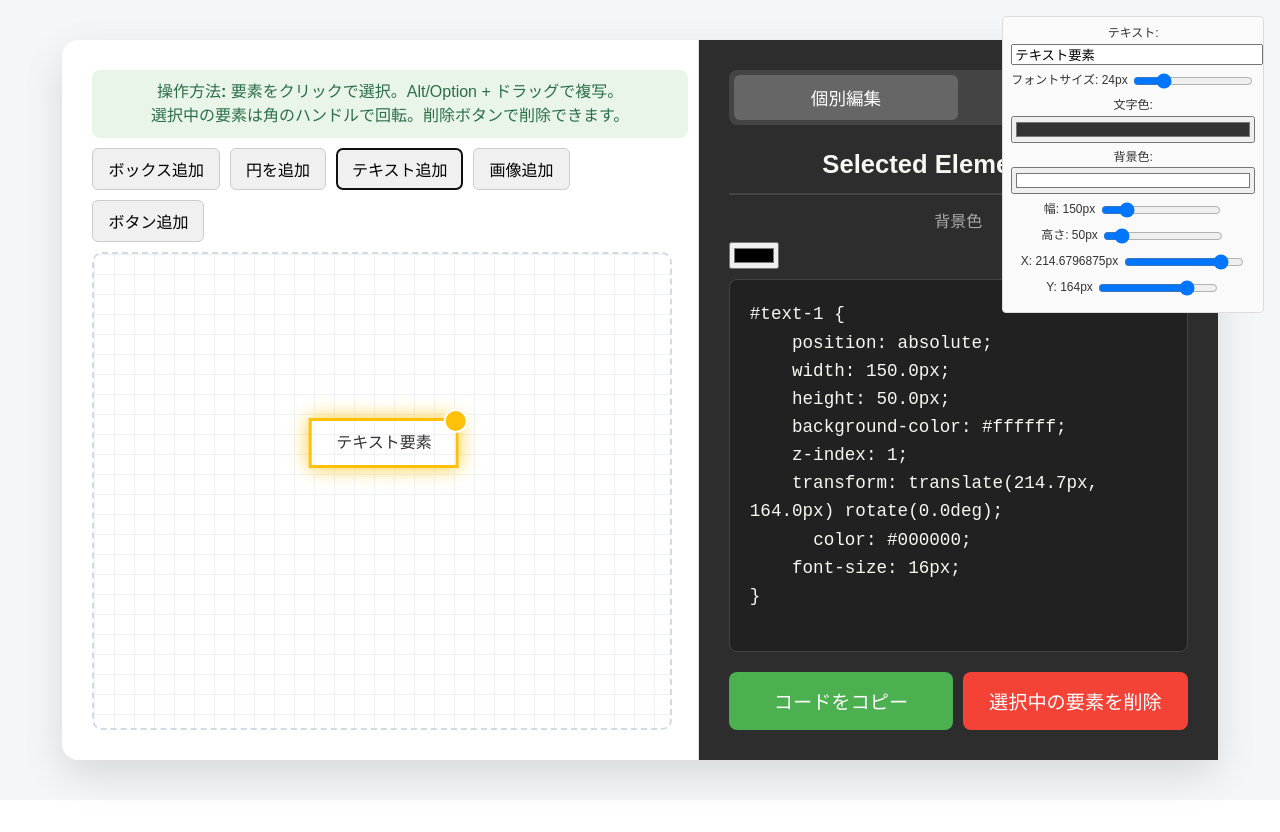
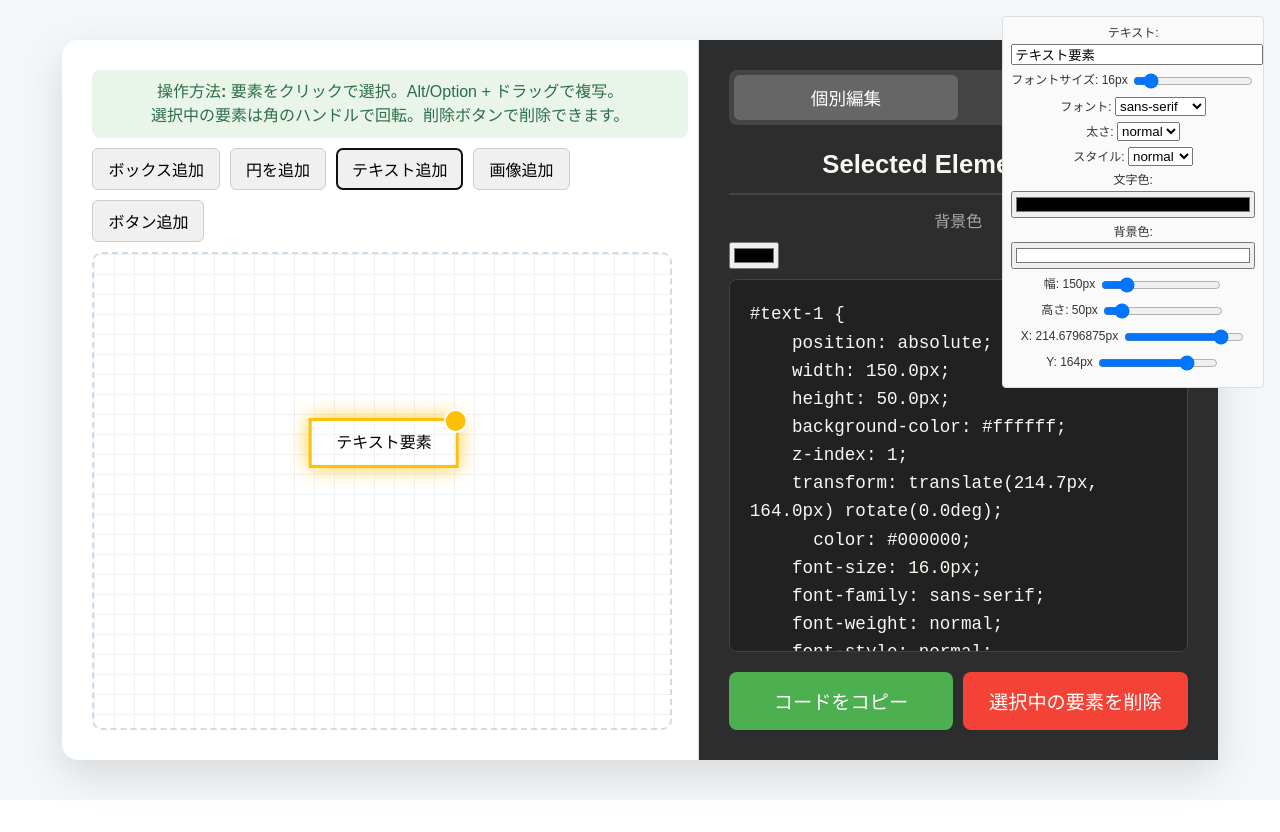
Before and after one commit to tako-chan0511/cssvisualizer, a Vue app: page / in a window 1280 px wide. Both pictures are taken after a click on the button "テキスト追加". Built offline with nearby package versions, Linux system fonts and the light colour scheme.

Commit message:
フォントファミリ、太さ、スタイル連携

```diff
--- a/dev-dist/sw.js
+++ b/dev-dist/sw.js
@@ -82,7 +82,7 @@ define(['./workbox-54d0af47'], (function (workbox) { 'use strict';
     "revision": "670ae3298722b21a3404328b42a0b957"
   }, {
     "url": "index.html",
-    "revision": "0.mkec3fumj38"
+    "revision": "0.6q7ee6d6ulg"
   }], {});
   workbox.cleanupOutdatedCaches();
   workbox.registerRoute(new workbox.NavigationRoute(workbox.createHandlerBoundToURL("index.html"), {
--- a/src/App.vue
+++ b/src/App.vue
@@ -288,8 +288,7 @@ const sandboxStyle = computed((): CSSProperties => {
   return { height: "100%" };
 });
 
-// 個別要素のCSSコードを生成するcomputed （フォントサイズ・文字色も追加）
-// 個別要素のCSSコードを生成するcomputed （フォントサイズ・文字色も追加）
+// 個別要素のCSSコードを生成するcomputed （フォント関連もBOX/ボタンに追加）
 const generatedIndividualCss = computed(() => {
   if (!selectedElement.value) {
     return "/* 要素をクリックして選択してください */";
@@ -306,6 +305,9 @@ const generatedIndividualCss = computed(() => {
     backgroundColor,
     fontSize,
     fontColor,
+    fontFamily,
+    fontWeight,
+    fontStyle,
     type,
   } = el;
 
@@ -316,37 +318,35 @@ const generatedIndividualCss = computed(() => {
     height: ${height.toFixed(1)}px;
     background-color: ${backgroundColor || "#ffffff"};
     z-index: ${zIndex};
-    transform: translate(${x.toFixed(1)}px, ${y.toFixed(
-    1
-  )}px) rotate(${angle.toFixed(1)}deg);
+    transform: translate(${x.toFixed(1)}px, ${y.toFixed(1)}px) rotate(${angle.toFixed(1)}deg);
   }`;
 
-  // テキスト要素の場合のみ文字関連のプロパティを追加
-  if (type === "text") {
-    css = css.replace(
-      /\}$/,
-      `    color: ${fontColor || "#000000"};\n` +
-        `    font-size: ${fontSize?.toFixed(1) || 16}px;\n` +
-        `}`
-    );
-  }
+  // BOX / TEXT / BUTTON に対してフォント系プロパティを追加
+  if (type === "box" || type === "text" || type === "button") {
+    // 挿入する文字系CSS
+    let fontCss =
+      `    color: ${fontColor   || "#000000"};\n` +
+      `    font-size: ${fontSize?.toFixed(1) || 16}px;\n` +
+      `    font-family: ${fontFamily || "sans-serif"};\n` +
+      `    font-weight: ${fontWeight || "normal"};\n` +
+      `    font-style: ${fontStyle || "normal"};\n`;
 
-  // ボタン要素の場合のみボタン独自のプロパティを追加
-  if (type === "button") {
-    // すでに閉じカッコ } があるので最後の } の直前に挿入
-    css = css.replace(
-      /\}$/,
-      `    color: ${fontColor || "#000000"};\n` +
-        `    font-size: ${fontSize?.toFixed(1) || 16}px;\n` +
+    // ボタンだけはさらにボタン固有スタイルも追加
+    if (type === "button") {
+      fontCss +=
         `    border: none;\n` +
         `    border-radius: 4px;\n` +
-        `    padding: 8px 16px;\n` +
-        `}`
-    );
+        `    padding: 8px 16px;\n`;
+    }
+
+    // 最後の'}'の直前にまとめて挿入
+    css = css.replace(/\}$/, fontCss + `}`);
   }
 
   return css.trim();
 });
+
+
 
 const generatedLayoutCss = computed(() => {
   const code = `
@@ -381,6 +381,11 @@ const addElement = (
     // ★★★ 追加：必ず背景色を初期化 ★★★
     backgroundColor:
       type === "box" ? "#6dd5ed" /* 水色グラデ調のスタート色 */ : undefined,
+    fontSize: 16,
+    fontColor: "#000000",
+    fontFamily: "sans-serif", // ← 追加
+    fontWeight: "normal",
+    fontStyle: "normal",
   };
 
   if (type === "text") {
@@ -829,7 +834,7 @@ body {
   border-radius: 6px;
   z-index: 1000;
   font-size: 12px;
-  box-shadow: 0 2px 8px rgba(0,0,0,0.15);
+  box-shadow: 0 2px 8px rgba(0, 0, 0, 0.15);
 }
 .controls.layout-popup h3 {
   margin: 0 0 8px;
--- a/src/components/VisualBox.vue
+++ b/src/components/VisualBox.vue
@@ -8,7 +8,10 @@
     :style="elementStyle"
   >
     {{ props.state.content }}
-    <div v-if="props.isSelected && !props.isLayoutMode" class="rotate-handle"></div>
+    <div
+      v-if="props.isSelected && !props.isLayoutMode"
+      class="rotate-handle"
+    ></div>
   </div>
 
   <!-- コントロールパネル -->
@@ -21,6 +24,36 @@
       フォントサイズ: {{ fontSize }}px
       <input type="range" v-model.number="fontSize" min="10" max="72" />
     </label>
+
+    <label>
+      フォント:
+      <select v-model="fontFamily">
+        <option value="sans-serif">sans-serif</option>
+        <option value="serif">serif</option>
+        <option value="monospace">monospace</option>
+        <option value="cursive">cursive</option>
+      </select>
+    </label>
+
+    <label>
+      太さ:
+      <select v-model="fontWeight">
+        <option value="normal">normal</option>
+        <option value="bold">bold</option>
+        <option value="bolder">bolder</option>
+        <option value="lighter">lighter</option>
+      </select>
+    </label>
+
+    <label>
+      スタイル:
+      <select v-model="fontStyle">
+        <option value="normal">normal</option>
+        <option value="italic">italic</option>
+        <option value="oblique">oblique</option>
+      </select>
+    </label>
+
     <label>
       文字色:
       <input type="color" v-model="fontColor" />
@@ -49,71 +82,106 @@
 </template>
 
 <script setup lang="ts">
-import { ref, watch, computed, type CSSProperties } from 'vue'
-import type { ElementState } from '../types'
+import { ref, watch, computed, type CSSProperties } from "vue";
+import type { ElementState } from "../types";
 
 const props = defineProps<{
-  state: ElementState
-  isSelected: boolean
-  isLayoutMode: boolean
-}>()
+  state: ElementState;
+  isSelected: boolean;
+  isLayoutMode: boolean;
+}>();
 
 // 双方向バインド用ローカル refs
-const width    = ref(props.state.width)
-const height   = ref(props.state.height)
-const bgColor  = ref(props.state.backgroundColor || '#007acc')
-const fontSize = ref(props.state.fontSize ?? 16)
-const fontColor= ref(props.state.fontColor ?? '#000000')
-const x        = ref(props.state.x)
-const y        = ref(props.state.y)
+const width = ref(props.state.width);
+const height = ref(props.state.height);
+const bgColor = ref(props.state.backgroundColor || "#007acc");
+const fontSize = ref(props.state.fontSize ?? 16);
+const fontColor = ref(props.state.fontColor ?? "#000000");
+const x = ref(props.state.x);
+const y = ref(props.state.y);
+
+const fontFamily = ref(props.state.fontFamily ?? 'sans-serif')
+const fontWeight = ref(props.state.fontWeight ?? 'normal')
+const fontStyle  = ref(props.state.fontStyle  ?? 'normal')
+
+// state に反映
+watch(fontFamily, v => props.state.fontFamily = v)
+watch(fontWeight, v => props.state.fontWeight = v)
+watch(fontStyle,  v => props.state.fontStyle  = v)
 
 // コントロールの変化を state に反映
-watch(width,    v => props.state.width  = v)
-watch(height,   v => props.state.height = v)
-watch(bgColor,  v => props.state.backgroundColor = v)
-watch(fontSize, v => props.state.fontSize = v)
-watch(fontColor,v => props.state.fontColor = v)
-watch(x,        v => props.state.x = v)
-watch(y,        v => props.state.y = v)
+watch(width, (v) => (props.state.width = v));
+watch(height, (v) => (props.state.height = v));
+watch(bgColor, (v) => (props.state.backgroundColor = v));
+watch(fontSize, (v) => (props.state.fontSize = v));
+watch(fontColor, (v) => (props.state.fontColor = v));
+watch(x, (v) => (props.state.x = v));
+watch(y, (v) => (props.state.y = v));
 
 // state 側の変更をコントロールに反映
-watch(() => props.state.width,           v => width.value     = v)
-watch(() => props.state.height,          v => height.value    = v)
-watch(() => props.state.backgroundColor, v => bgColor.value   = v || '#007acc')
-watch(() => props.state.fontSize,        v => fontSize.value  = v)
-watch(() => props.state.fontColor,       v => fontColor.value = v)
-watch(() => props.state.x,               v => x.value         = v)
-watch(() => props.state.y,               v => y.value         = v)
+watch(
+  () => props.state.width,
+  (v) => (width.value = v)
+);
+watch(
+  () => props.state.height,
+  (v) => (height.value = v)
+);
+watch(
+  () => props.state.backgroundColor,
+  (v) => (bgColor.value = v || "#007acc")
+);
+watch(
+  () => props.state.fontSize,
+  (v) => (fontSize.value = v)
+);
+watch(
+  () => props.state.fontColor,
+  (v) => (fontColor.value = v)
+);
+watch(
+  () => props.state.x,
+  (v) => (x.value = v)
+);
+watch(
+  () => props.state.y,
+  (v) => (y.value = v)
+);
+
+
 
 // スタイル
 const elementStyle = computed((): CSSProperties => {
   const base: CSSProperties = {
-    display:        'flex',
-    justifyContent: 'center',
-    alignItems:     'center',
-    color:          props.state.fontColor,
-    fontSize:       `${props.state.fontSize}px`,
+    display: "flex",
+    justifyContent: "center",
+    alignItems: "center",
+    color: props.state.fontColor,
+    fontSize: `${props.state.fontSize}px`,
+    fontFamily: props.state.fontFamily, // ← 追加
+    fontWeight: props.state.fontWeight,
+    fontStyle:  props.state.fontStyle,
     backgroundColor: props.state.backgroundColor,
-    width:          `${props.state.width}px`,
-    height:         `${props.state.height}px`,
-    border:         'none',
-    borderRadius:   '4px',
-    cursor:         'pointer',
-    userSelect:     'none',
-    boxSizing:      'border-box',
-  }
+    width: `${props.state.width}px`,
+    height: `${props.state.height}px`,
+    border: "none",
+    borderRadius: "4px",
+    cursor: "pointer",
+    userSelect: "none",
+    boxSizing: "border-box",
+  };
   if (props.isLayoutMode) {
-    return base
+    return base;
   }
   return {
     ...base,
-    position:  'absolute',
-    left:      '0px',
-    top:       '0px',
+    position: "absolute",
+    left: "0px",
+    top: "0px",
     transform: `translate(${props.state.x}px, ${props.state.y}px) rotate(${props.state.angle}deg)`,
-    zIndex:    props.state.zIndex,
-  }
-})
+    zIndex: props.state.zIndex,
+  };
+});
 </script>
 
 <style scoped>
--- a/src/components/VisualButton.vue
+++ b/src/components/VisualButton.vue
@@ -8,7 +8,10 @@
     :style="elementStyle"
   >
     {{ props.state.content }}
-    <div v-if="props.isSelected && !props.isLayoutMode" class="rotate-handle"></div>
+    <div
+      v-if="props.isSelected && !props.isLayoutMode"
+      class="rotate-handle"
+    ></div>
   </div>
 
   <!-- コントロールパネル -->
@@ -21,6 +24,36 @@
       フォントサイズ: {{ fontSize }}px
       <input type="range" v-model.number="fontSize" min="10" max="72" />
     </label>
+
+    <label>
+      フォント:
+      <select v-model="fontFamily">
+        <option value="sans-serif">sans-serif</option>
+        <option value="serif">serif</option>
+        <option value="monospace">monospace</option>
+        <option value="cursive">cursive</option>
+      </select>
+    </label>
+
+    <label>
+      太さ:
+      <select v-model="fontWeight">
+        <option value="normal">normal</option>
+        <option value="bold">bold</option>
+        <option value="bolder">bolder</option>
+        <option value="lighter">lighter</option>
+      </select>
+    </label>
+
+    <label>
+      スタイル:
+      <select v-model="fontStyle">
+        <option value="normal">normal</option>
+        <option value="italic">italic</option>
+        <option value="oblique">oblique</option>
+      </select>
+    </label>
+
     <label>
       文字色:
       <input type="color" v-model="fontColor" />
@@ -49,71 +82,104 @@
 </template>
 
 <script setup lang="ts">
-import { ref, watch, computed, type CSSProperties } from 'vue'
-import type { ElementState } from '../types'
+import { ref, watch, computed, type CSSProperties } from "vue";
+import type { ElementState } from "../types";
 
 const props = defineProps<{
-  state: ElementState
-  isSelected: boolean
-  isLayoutMode: boolean
-}>()
+  state: ElementState;
+  isSelected: boolean;
+  isLayoutMode: boolean;
+}>();
 
 // ── 双方向バインド用ローカル refs ──
-const width    = ref(props.state.width)
-const height   = ref(props.state.height)
-const bgColor  = ref(props.state.backgroundColor || '#007acc')
-const fontSize = ref(props.state.fontSize ?? 16)
-const fontColor= ref(props.state.fontColor ?? '#000000')
-const x        = ref(props.state.x)
-const y        = ref(props.state.y)
+const width = ref(props.state.width);
+const height = ref(props.state.height);
+const bgColor = ref(props.state.backgroundColor || "#007acc");
+const fontSize = ref(props.state.fontSize ?? 16);
+const fontColor = ref(props.state.fontColor ?? "#000000");
+const x = ref(props.state.x);
+const y = ref(props.state.y);
+
+const fontFamily = ref(props.state.fontFamily ?? 'sans-serif')
+const fontWeight = ref(props.state.fontWeight ?? 'normal')
+const fontStyle  = ref(props.state.fontStyle  ?? 'normal')
+
+// state に反映
+watch(fontFamily, v => props.state.fontFamily = v)
+watch(fontWeight, v => props.state.fontWeight = v)
+watch(fontStyle,  v => props.state.fontStyle  = v)
 
 // ── コントロール側の変更を state に反映 ──
-watch(width,    v => (props.state.width  = v))
-watch(height,   v => (props.state.height = v))
-watch(bgColor,  v => (props.state.backgroundColor = v))
-watch(fontSize, v => (props.state.fontSize = v))
-watch(fontColor,v => (props.state.fontColor = v))
-watch(x,        v => (props.state.x = v))
-watch(y,        v => (props.state.y = v))
+watch(width, (v) => (props.state.width = v));
+watch(height, (v) => (props.state.height = v));
+watch(bgColor, (v) => (props.state.backgroundColor = v));
+watch(fontSize, (v) => (props.state.fontSize = v));
+watch(fontColor, (v) => (props.state.fontColor = v));
+watch(x, (v) => (props.state.x = v));
+watch(y, (v) => (props.state.y = v));
 
 // ── state 側の変更をコントロールに反映 ──
-watch(() => props.state.width,           v => (width.value     = v))
-watch(() => props.state.height,          v => (height.value    = v))
-watch(() => props.state.backgroundColor, v => (bgColor.value   = v || '#007acc'))
-watch(() => props.state.fontSize,        v => (fontSize.value  = v))
-watch(() => props.state.fontColor,       v => (fontColor.value = v))
-watch(() => props.state.x,               v => (x.value         = v))
-watch(() => props.state.y,               v => (y.value         = v))
+watch(
+  () => props.state.width,
+  (v) => (width.value = v)
+);
+watch(
+  () => props.state.height,
+  (v) => (height.value = v)
+);
+watch(
+  () => props.state.backgroundColor,
+  (v) => (bgColor.value = v || "#007acc")
+);
+watch(
+  () => props.state.fontSize,
+  (v) => (fontSize.value = v)
+);
+watch(
+  () => props.state.fontColor,
+  (v) => (fontColor.value = v)
+);
+watch(
+  () => props.state.x,
+  (v) => (x.value = v)
+);
+watch(
+  () => props.state.y,
+  (v) => (y.value = v)
+);
 
 // ── 要素スタイル ──
 const elementStyle = computed((): CSSProperties => {
   const base: CSSProperties = {
-    display:         'flex',
-    justifyContent:  'center',
-    alignItems:      'center',
-    color:           props.state.fontColor,
-    fontSize:        `${props.state.fontSize}px`,
+    display: "flex",
+    justifyContent: "center",
+    alignItems: "center",
+    color: props.state.fontColor,
+    fontSize: `${props.state.fontSize}px`,
+    fontFamily: props.state.fontFamily,
+    fontWeight: props.state.fontWeight,
+    fontStyle:  props.state.fontStyle,
     backgroundColor: props.state.backgroundColor,
-    width:           `${props.state.width}px`,
-    height:          `${props.state.height}px`,
-    border:          'none',
-    borderRadius:    '4px',
-    cursor:          'pointer',
-    userSelect:      'none',
-    boxSizing:       'border-box',
-  }
+    width: `${props.state.width}px`,
+    height: `${props.state.height}px`,
+    border: "none",
+    borderRadius: "4px",
+    cursor: "pointer",
+    userSelect: "none",
+    boxSizing: "border-box",
+  };
   if (props.isLayoutMode) {
-    return base
+    return base;
   }
   return {
     ...base,
-    position:  'absolute',
-    left:      '0px',
-    top:       '0px',
+    position: "absolute",
+    left: "0px",
+    top: "0px",
     transform: `translate(${props.state.x}px, ${props.state.y}px) rotate(${props.state.angle}deg)`,
-    zIndex:    props.state.zIndex,
-  }
-})
+    zIndex: props.state.zIndex,
+  };
+});
 </script>
 
 <style scoped>
--- a/src/components/VisualText.vue
+++ b/src/components/VisualText.vue
@@ -21,6 +21,34 @@
     <label>
       フォントサイズ: {{ fontSize }}px
       <input type="range" v-model.number="fontSize" min="10" max="72" />
+    </label>
+    <label>
+      フォント:
+      <select v-model="fontFamily">
+        <option value="sans-serif">sans-serif</option>
+        <option value="serif">serif</option>
+        <option value="monospace">monospace</option>
+        <option value="cursive">cursive</option>
+      </select>
+    </label>
+
+    <label>
+      太さ:
+      <select v-model="fontWeight">
+        <option value="normal">normal</option>
+        <option value="bold">bold</option>
+        <option value="bolder">bolder</option>
+        <option value="lighter">lighter</option>
+      </select>
+    </label>
+
+    <label>
+      スタイル:
+      <select v-model="fontStyle">
+        <option value="normal">normal</option>
+        <option value="italic">italic</option>
+        <option value="oblique">oblique</option>
+      </select>
     </label>
     <label>
       文字色:
@@ -50,77 +78,92 @@
 </template>
 
 <script setup lang="ts">
-import { ref, watch, computed, type CSSProperties } from 'vue'
-import type { ElementState } from '../types'
+import { ref, watch, computed, type CSSProperties } from "vue";
+import type { ElementState } from "../types";
 
 // props 受け取り
 const props = defineProps<{
-  state: ElementState
-  isSelected: boolean
-  isLayoutMode: boolean
-}>()
+  state: ElementState;
+  isSelected: boolean;
+  isLayoutMode: boolean;
+}>();
 
 // emit 定義
 const emit = defineEmits<{
-  (e: 'select', id: string): void
-}>()
+  (e: "select", id: string): void;
+}>();
 
 // ローカルバインド用
-const textContent = ref(props.state.content)
-const fontSize    = ref(props.state.fontSize ?? 24)
-const fontColor   = ref(props.state.fontColor ?? '#333333')
-const bgColor     = ref(props.state.backgroundColor ?? '#ffffff')
-const width       = ref(props.state.width)
-const height      = ref(props.state.height)
-const x           = ref(props.state.x)
-const y           = ref(props.state.y)
+const textContent = ref(props.state.content);
+const fontSize = ref(props.state.fontSize ?? 24);
+const fontColor = ref(props.state.fontColor ?? "#333333");
+const bgColor = ref(props.state.backgroundColor ?? "#ffffff");
+const width = ref(props.state.width);
+const height = ref(props.state.height);
+const x = ref(props.state.x);
+const y = ref(props.state.y);
 
 // state への反映
-watch(textContent, v => props.state.content = v)
-watch(fontSize,    v => props.state.fontSize = v)
-watch(fontColor,   v => props.state.fontColor = v)
-watch(bgColor,     v => props.state.backgroundColor = v)
-watch(width,       v => props.state.width = v)
-watch(height,      v => props.state.height = v)
-watch(x,           v => props.state.x = v)
-watch(y,           v => props.state.y = v)
+watch(textContent, (v) => (props.state.content = v));
+watch(fontSize, (v) => (props.state.fontSize = v));
+watch(fontColor, (v) => (props.state.fontColor = v));
+watch(bgColor, (v) => (props.state.backgroundColor = v));
+watch(width, (v) => (props.state.width = v));
+watch(height, (v) => (props.state.height = v));
+watch(x, (v) => (props.state.x = v));
+watch(y, (v) => (props.state.y = v));
+
+const fontFamily = ref(props.state.fontFamily ?? 'sans-serif')
+const fontWeight = ref(props.state.fontWeight ?? 'normal')
+const fontStyle  = ref(props.state.fontStyle  ?? 'normal')
+
+// state に反映
+watch(fontFamily, v => props.state.fontFamily = v)
+watch(fontWeight, v => props.state.fontWeight = v)
+watch(fontStyle,  v => props.state.fontStyle  = v)
+
+
+
 
 // 選択ハンドラ
 function onSelect() {
-  emit('select', props.state.id)
+  emit("select", props.state.id);
 }
 
 // 要素スタイル
 const elementStyle = computed<CSSProperties>(() => {
-  const { state, isLayoutMode } = props
+  const { state, isLayoutMode } = props;
   const baseStyle: CSSProperties = {
     color: state.fontColor,
     fontSize: `${state.fontSize}px`,
+    fontFamily: fontFamily.value,
+    fontWeight: fontWeight.value,
+    fontStyle:  fontStyle.value,
     backgroundColor: state.backgroundColor,
-    display: 'flex',
-    justifyContent: 'center',
-    alignItems: 'center',
-    textAlign: 'center',
-    wordBreak: 'break-word',
+    display: "flex",
+    justifyContent: "center",
+    alignItems: "center",
+    textAlign: "center",
+    wordBreak: "break-word",
     width: `${state.width}px`,
     height: `${state.height}px`,
-  }
+  };
 
   if (isLayoutMode) {
     // レイアウトモードでは絶対配置を外す
-    return baseStyle
+    return baseStyle;
   } else {
     // 個別編集モードでは絶対配置と回転を追加
     return {
       ...baseStyle,
-      position: 'absolute',
-      left: '0px',
-      top: '0px',
+      position: "absolute",
+      left: "0px",
+      top: "0px",
       transform: `translate(${state.x}px, ${state.y}px) rotate(${state.angle}deg)`,
       zIndex: state.zIndex,
-    }
+    };
   }
-})
+});
 </script>
 
 <style scoped>
```
Also changed, not shown: src/types.ts (+6 -1 lines).
